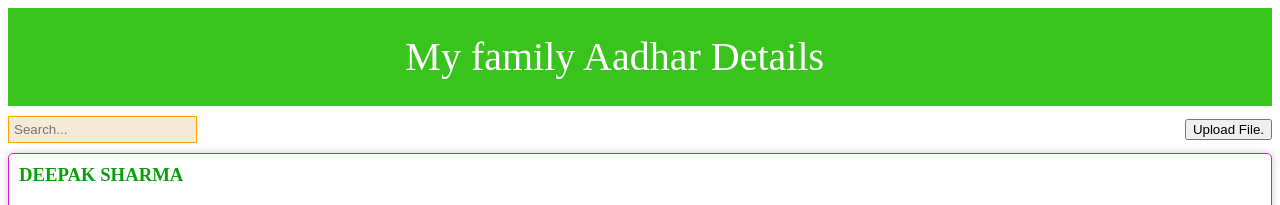
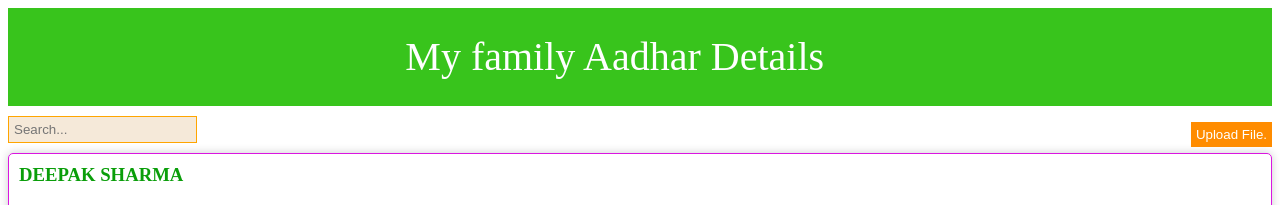
Before and after one commit to DEEPAK12577SH/dataAccumulator, a plain HTML site: page index3.html in a window 1280 px wide. Shown: the top 205 px of the page. Drawn offline with Linux system fonts and the light colour scheme.

Commit message:
Update index3.html

```diff
--- a/index3.html
+++ b/index3.html
@@ -93,7 +93,7 @@
    <div class="uploadbox">
     <input type="text" id="filter" class="searchbox" placeholder="Search...">
        <a href="https://script.google.com/macros/s/AKfycby6QlpA4mC8skLfoVI0uCLJ4yjh9oPodfO1wPw3weMrj7G27LI-2lHBZIDRNz98iPn1WQ/exec">
-   <button class:"uplbtn"> Upload File. </button> </a>
+   <button class="uplbtn"> Upload File. </button> </a>
     </div>
     <div id="userList"></div>
 
```
